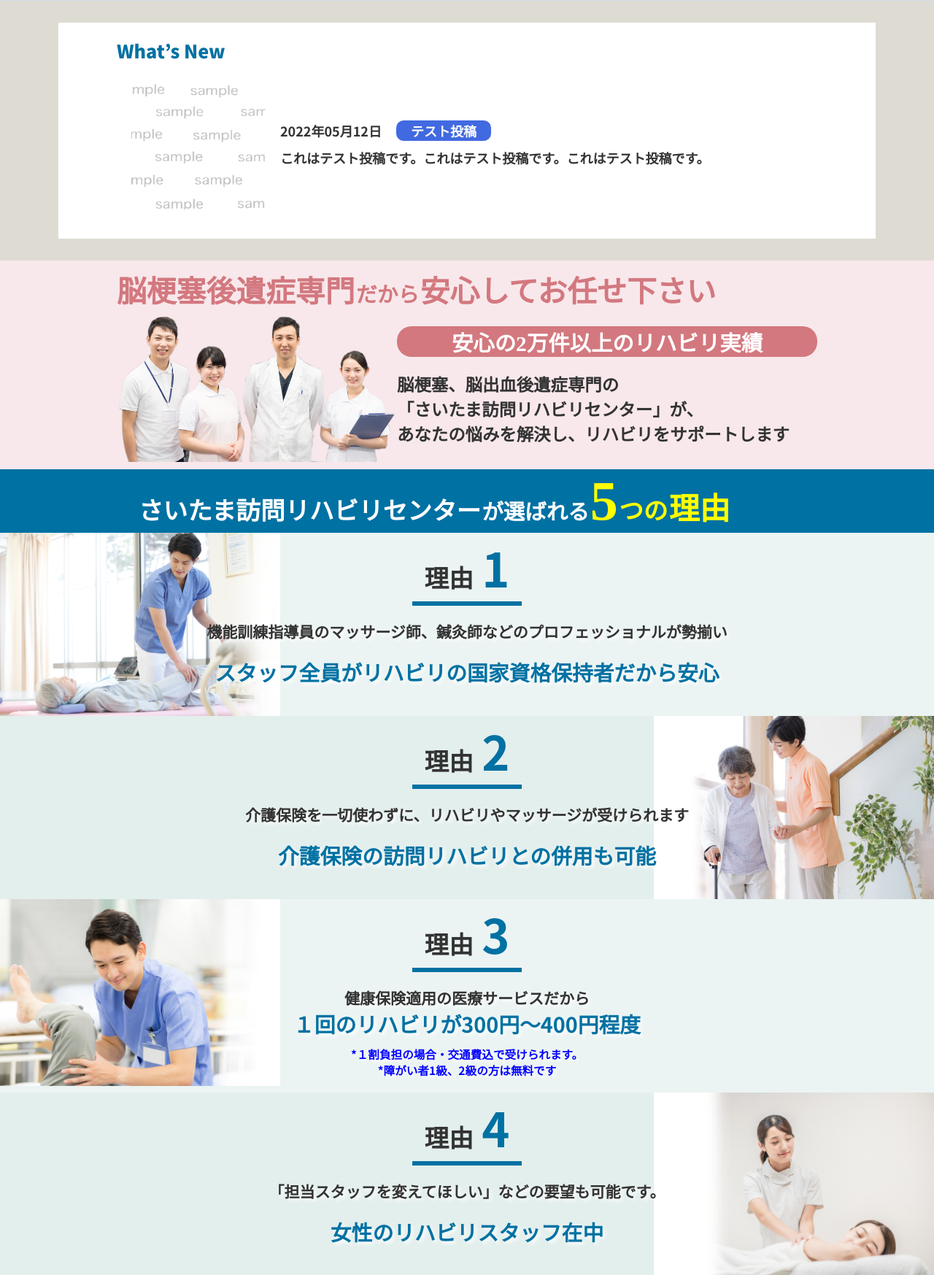
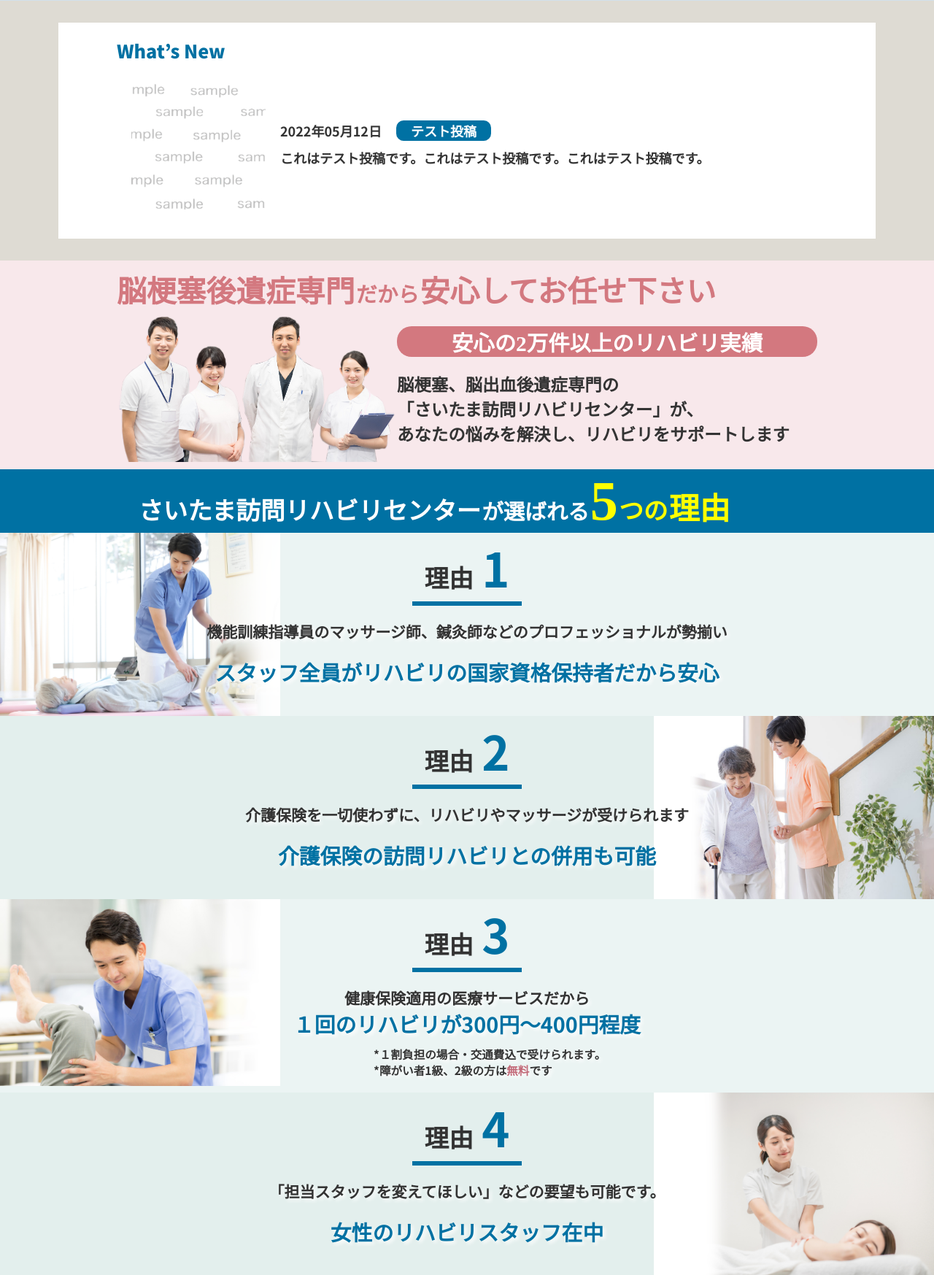
Before and after one commit to daiki-create/saitama, a PHP site: page / in a window 1280 px wide. Shown: the part 1079-2826 px from the top of the page at 73% size. Run offline with PHP 8.4, Linux system fonts and the light colour scheme; data comes from the database, SQL or seed files in the repository; some web fonts are replaced.

Commit message:
納期前日修正

```diff
--- a/contents-maker/php/class.contents-maker.php
+++ b/contents-maker/php/class.contents-maker.php
@@ -310,7 +310,7 @@ EOM;
 						<dl>
 							<div class='news_contents_left_top'>
 								<dd id="input-date-{$row['id']}" style='font-weight:bold;font-sise:larger;min-width:18%'>{$date}</dd>
-								<dd id="input-title-{$row['id']}" style='font-weight:bold;color:white;background-color:#4169e1;border-radius:10px;padding:1px 20px;max-width:65%'>{$row['title']}</dd>
+								<dd id="input-title-{$row['id']}" style='font-weight:bold;color:white;background-color:#0071a3;border-radius:10px;padding:1px 20px;max-width:65%'>{$row['title']}</dd>
 							</div>
 							<dd class='news_contents_bottom' onclick='show_contents({$row['id']})' id="input-contents-{$row['id']}" style='margin-top:10px;cursor:pointer;
 							display: -webkit-box;
--- a/css/common.css
+++ b/css/common.css
@@ -24,6 +24,7 @@
 .color_red_2{color: #c06978;}
 .color_yellow{color: #ffff00;}
 .color_dark_red{color: #ff0000;}
+.color_dark_red_2{color: #c26978;}
 .color_white{color: white;}
 
 /* background color */
--- a/css/responsive.css
+++ b/css/responsive_220519.css
@@ -59,7 +59,7 @@
 
 @media screen and (max-width:640px) {
     html{
-        font-size: 6px;
+        font-size: 10px;
     }
 
     /* 640フォントサイズ */
@@ -258,6 +258,9 @@
         text-align: left;
         margin-left: 50px;
         white-space: nowrap;
+    }
+    #reason .fs_26{
+        margin-left: 10vw;
     }
 
     /* 悩み */
--- a/css/style.css
+++ b/css/style_220519.css
@@ -354,9 +354,10 @@ header #header_right #hamburger{
     background-color: rgb(235, 244, 243);
 }
 #reason .fs_26{
-    color: blue;
     padding-top: 10px;
     padding-bottom: 20px;
+    text-align: left;
+    margin-left: 40vw;
 }
 
 /* 悩み */
--- a/index.html
+++ b/index.html
@@ -15,8 +15,8 @@
 
         <!-- my style -->
         <link rel="stylesheet" href="css/common.css">
-        <link rel="stylesheet" href="css/style.css">
-        <link rel="stylesheet" href="css/responsive.css">
+        <link rel="stylesheet" href="css/style_220519.css">
+        <link rel="stylesheet" href="css/responsive_220519.css">
 
         <!-- google font -->
         <link rel="preconnect" href="https://fonts.googleapis.com">
@@ -89,7 +89,7 @@
                             <p class="fs_62 ws_nowrap">※障がい者1級、2級の方は無料です</p>
                         </div>
                         <div id="top_left_circle">
-                            <img src="img/four_circle.png" alt="">
+                            <img src="img/four_circle_220519.png" alt="">
                         </div>
                         <div id="top_left_red_pc" class="color_red visible_640 noto_sans_jp_700">
                             <div class="ws_nowrap ta_center">
@@ -196,7 +196,7 @@
                     </div>
                     <p class="fs_35 fs_18_sp">健康保険適用の医療サービスだから</p>
                     <p class="color_blue fs_48 fs_28_sp">１回のリハビリが<br class="visible_640">300円〜400円程度</p>
-                    <div class="fs_26 fs_16_sp"><span class="visible_640">　　　　　　　　　　</span>*１割負担の場合・交通費込で受けられます。<br><span class="visible_640">　　　　　　</span>*障がい者1級、2級の方は無料です</div>
+                    <div class="fs_26 fs_16_sp"><span class="visible_640">　　　　　　　　　　</span>*１割負担の場合・交通費込で受けられます。<br><span class="visible_640">　　　　　　</span>*障がい者1級、2級の方は<span class="color_dark_red_2">無料</span>です</div>
                     <div class="visible_640"><img src="img/reason_3.png" alt=""></div>
                 </div>
                 <div class="reason_contents ta_center noto_sans_jp_700">
@@ -460,7 +460,7 @@
                 <div class="mw_960 m_plus_rounded_700">
                     <p class="fs_75 fs_40_sp color_blue">埼玉県内全域対応</p>
                     <p class="fs_42 fs_21_sp color_blue">症状改善・軽減されたい方、<br class="visible_640">お気軽にお問い合わせください</p>
-                    <div><img src="img/area.png" alt=""></div>
+                    <div><img src="img/area_220519.png" alt=""></div>
 
 <table class="fs_18 noto_sans_jp_700">
 	<tr>
```
Also changed, not shown: img/area_220519.png (renamed from img/area.png), img/four_circle_220519.png (renamed from img/four_circle.png).
